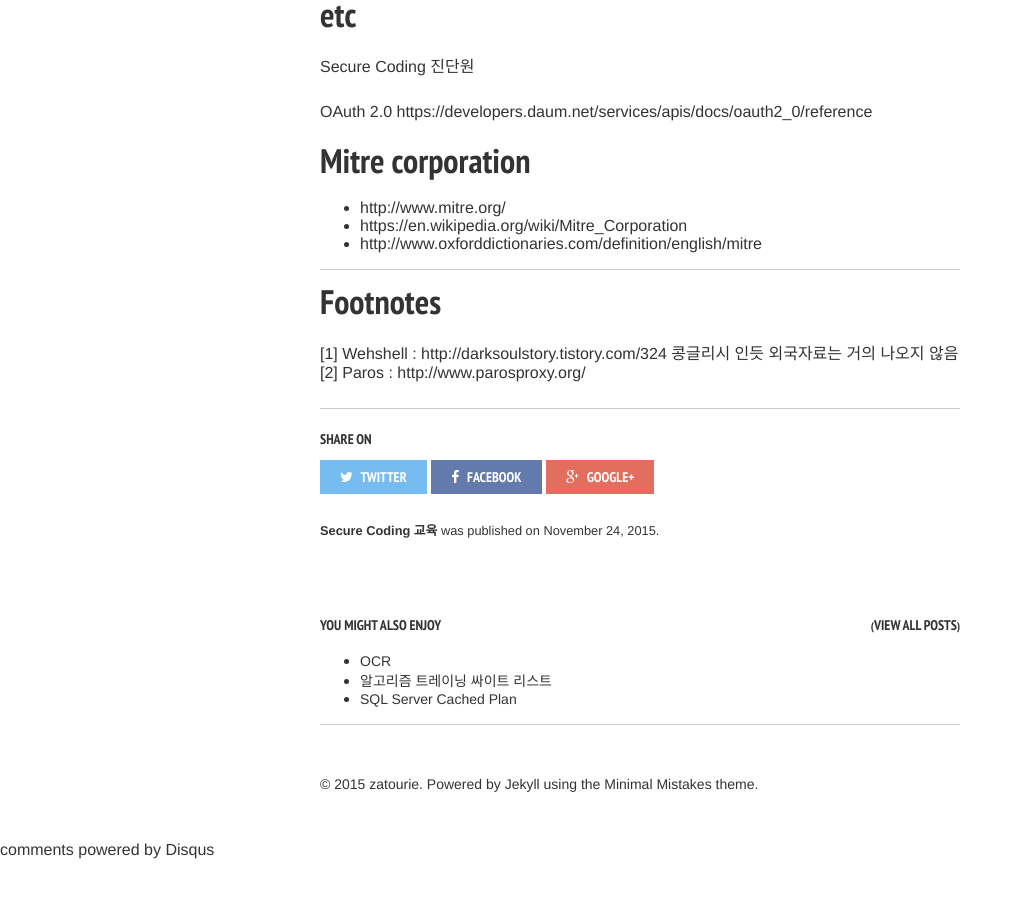
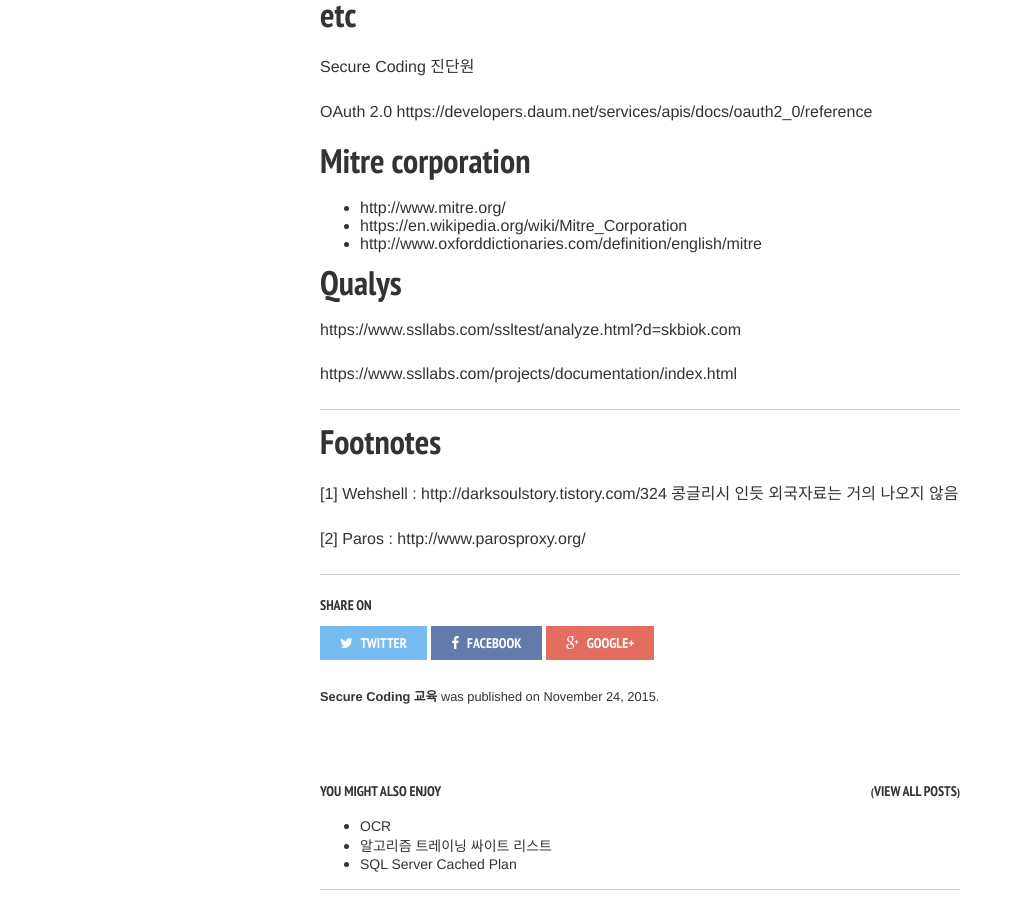
Before and after one commit to zatourie/zatourie.github.io, a Jekyll site: the page built from _posts/2015-11-24-Secure-Coding.md, in a window 1280 px wide and 900 px high, scrolled down 864 px. Shown: the whole window, without its empty margins (0-1023 px from the left). Built offline with Jekyll 4.4.1, drawn with Linux system fonts in a browser that asks for light colours; nearby versions of some CDN libraries; comment, search, counter and statistics services are not loaded; before the commit the page ends 1723 px from its top, so only the background shows below that.

Commit message:
Update 2015-11-24-Secure-Coding.md

```diff
--- a/_posts/2015-11-24-Secure-Coding.md
+++ b/_posts/2015-11-24-Secure-Coding.md
@@ -53,9 +53,16 @@
 * https://en.wikipedia.org/wiki/Mitre_Corporation
 * http://www.oxforddictionaries.com/definition/english/mitre
 
+# Qualys
+
+https://www.ssllabs.com/ssltest/analyze.html?d=skbiok.com
+
+https://www.ssllabs.com/projects/documentation/index.html
+
 ----
 
 # Footnotes
 
 [1] Wehshell : http://darksoulstory.tistory.com/324 콩글리시 인듯 외국자료는 거의 나오지 않음
+
 [2] Paros : http://www.parosproxy.org/
```
